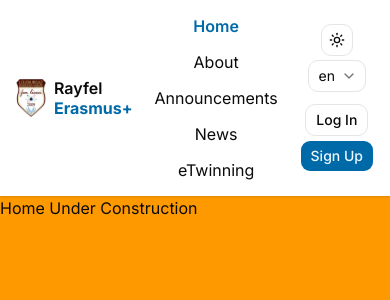
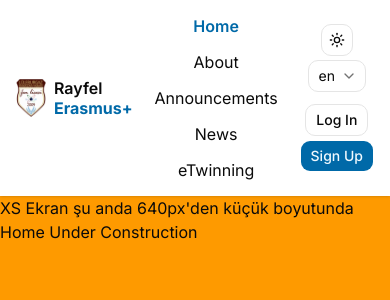
Before and after one commit to tunapotur/rayfel-erasmus-plus, a Next.js app: page /en in a window 390 px wide. Shown: the top 300 px of the page. Built offline with nearby package versions, Linux system fonts and the light colour scheme.

Commit message:
responsive navbar

```diff
--- a/components/Navbar.tsx
+++ b/components/Navbar.tsx
@@ -10,6 +10,7 @@ import { useTranslations } from "next-intl";
 import { usePathname } from "@/src/i18n/navigation";
 import { useScreenBreakpoints } from "./providers/screen-breakpoints-provider";
 import { createContext, useContext, useState } from "react";
+
 // import { Menu, X } from "lucide-react";
 
 interface NavbarActionProviderProps {
@@ -48,7 +49,7 @@ function useNavbarAction(): NavbarActionContextType {
 
 function Logo() {
   return (
-    <Link href="/" className="flex items-center gap-2 shrink-0">
+    <Link href="/" className={`flex items-center gap-2 shrink-0`}>
       {/* image */}
       <div className="size-7.5 flex items-center justify-center">
         <Image src={logo} alt="Rayfel Logo" />
@@ -76,8 +77,8 @@ function Navigation() {
     { label: t("eTwinning"), href: "/etwinning" },
   ];
 
-  function onClickHandler() {
-    console.log("Küçük ekranda tıklama oldu!");
+  function onClickHandlerNavLinks() {
+    console.log("Navigation Link Tıklandı!");
   }
 
   return (
@@ -95,7 +96,7 @@ function Navigation() {
                 ? "text-primary font-semibold"
                 : "hover:text-gray-900 hover:bg-gray-100"
             }`}
-            onClick={!isSmScreen ? onClickHandler : undefined}
+            onClick={isSmScreen ? undefined : onClickHandlerNavLinks}
           >
             {link.label}
           </Link>
@@ -107,6 +108,9 @@ function Navigation() {
 
 function AuthButtons() {
   const t = useTranslations("AuthButtons");
+  const { isSmScreen } = useScreenBreakpoints();
+
+  console.log("Deneme:", isSmScreen);
 
   return (
     <div className="flex items-center flex-col gap-1 lg:py-2 lg:flex-row">
@@ -132,6 +136,7 @@ function LocalModeButtons() {
 
 export default function Navbar() {
   return (
+    <NavbarActionProvider>
       <header className="sticky top-0 z-50 w-full shadow-sm px-4 bg-background">
         <div className="flex items-center justify-between min-h-18 gap-3 py-2">
           <Logo />
@@ -143,5 +148,6 @@ export default function Navbar() {
           </div>
         </div>
       </header>
+    </NavbarActionProvider>
   );
 }
--- /dev/null
+++ b/components/ScreenSizeInfo.tsx
@@ -0,0 +1,23 @@
+"use client";
+
+import { useScreenBreakpoints } from "./providers/screen-breakpoints-provider";
+
+function ScreenSizeInfo() {
+  const { isSmScreen, isMdScreen, isLgScreen, isXlScreen, isXl2Screen } =
+    useScreenBreakpoints();
+
+  const getScreenSize = () => {
+    if (isXl2Screen) return { label: "2XL", info: "1536px ve üzeri" };
+    if (isXlScreen) return { label: "XL", info: "1280px – 1535px" };
+    if (isLgScreen) return { label: "LG", info: "1024px – 1279px" };
+    if (isMdScreen) return { label: "MD", info: "768px – 1023px" };
+    if (isSmScreen) return { label: "SM", info: "640px – 767px" };
+    return { label: "XS", info: "640px'den küçük" };
+  };
+
+  const { label, info } = getScreenSize();
+
+  return <div>{`${label} Ekran şu anda ${info} boyutunda`}</div>;
+}
+
+export default ScreenSizeInfo;
--- a/src/app/[locale]/layout.tsx
+++ b/src/app/[locale]/layout.tsx
@@ -7,6 +7,7 @@ import { Locale, hasLocale, NextIntlClientProvider } from "next-intl";
 import { getTranslations, setRequestLocale } from "next-intl/server";
 import { routing } from "@/src/i18n/routing";
 import Navbar from "@/components/Navbar";
+import ScreenSizeInfo from "@/components/ScreenSizeInfo";
 
 // type Props = {
 //   children: React.ReactNode;
@@ -86,6 +87,7 @@ export default async function LocaleLayout({
             >
               <div className="min-w-full lg:min-w-5xl bg-amber-500 min-h-screen">
                 <Navbar />
+                <ScreenSizeInfo />
                 {children}
               </div>
             </ThemeProvider>
```
Lines whose indentation alone changed are shown as unchanged.
